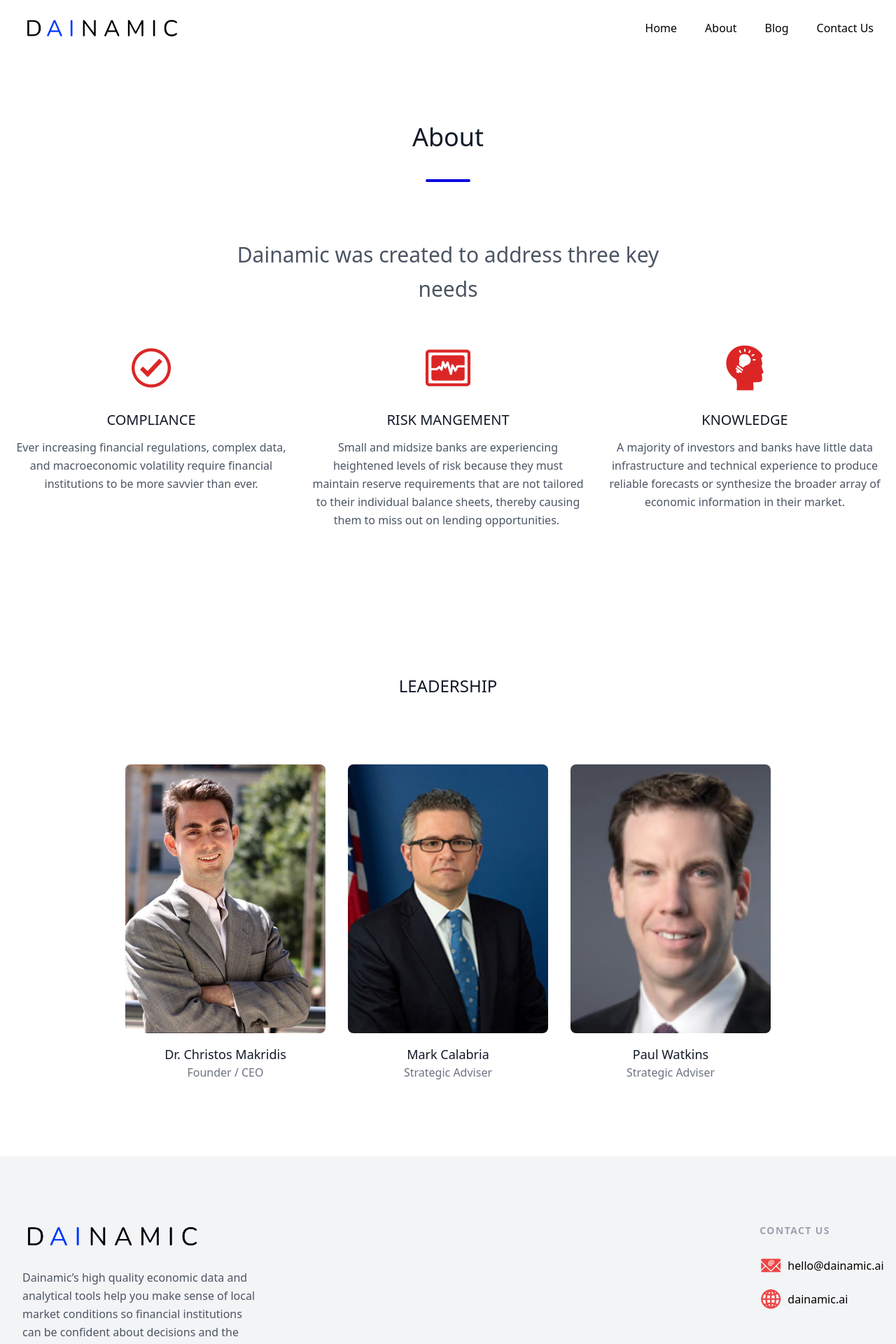
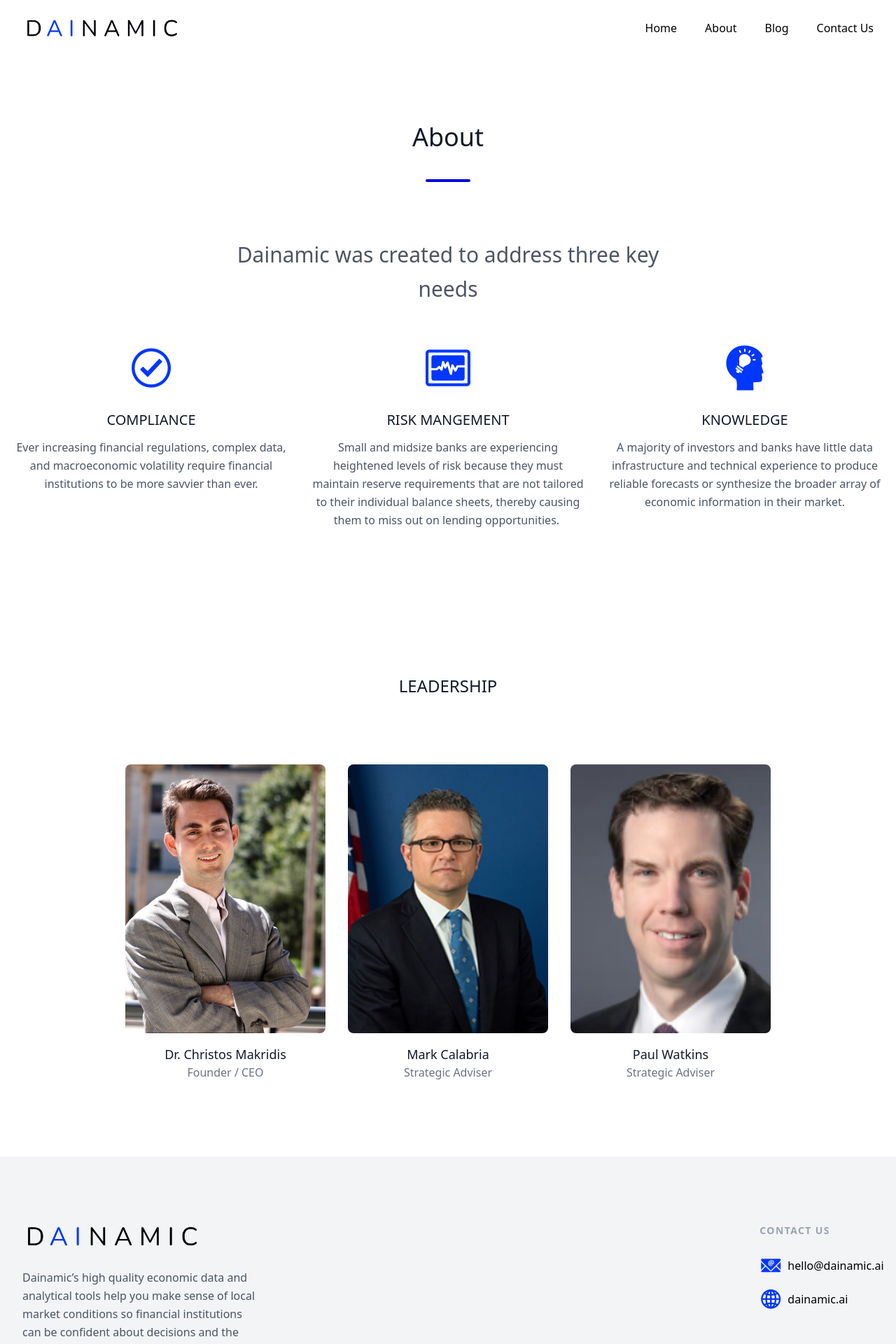
Before and after one commit to gdickison/dainamic-public-website, a Next.js app: page /about in a window 1280 px wide. Shown: the top 1920 px of the page at 70% size. Built offline with nearby package versions, Linux system fonts and the light colour scheme.

Commit message:
Make styling and text changes

```diff
--- a/components/FeatureCard.js
+++ b/components/FeatureCard.js
@@ -1,7 +1,7 @@
 export default function FeatureCard ({title, icon, text}) {
   return (
     <div className="p-4 md:w-1/3 flex flex-col text-center items-center">
-      <i className={`icofont-${icon} icofont-4x text-red-600 w-20 h-20 inline-flex items-center justify-center mb-5 flex-shrink-0`}></i>
+      <i className={`icofont-${icon} icofont-4x text-[#0037ff] w-20 h-20 inline-flex items-center justify-center mb-5 flex-shrink-0`}></i>
       <div className="flex-grow">
         <h2 className="text-gray-900 text-xl uppercase font-medium mb-3">{title}</h2>
         <p className="leading-relaxed text-base">{text}</p>
--- a/components/Footer.js
+++ b/components/Footer.js
@@ -1,3 +1,4 @@
+/* eslint-disable @next/next/no-img-element */
 export default function Footer () {
   return (
     <section className="py-10 bg-gray-100 sm:pt-16 lg:pt-24">
@@ -16,12 +17,12 @@ export default function Footer () {
 
                     <ul className="mt-6 space-y-4">
                         <li className="flex items-center gap-2">
-                            <i className="icofont-email icofont-2x text-red-500"></i>
+                            <i className="icofont-email icofont-2x text-[#0037ff]"></i>
                             <a href="mailTo:hello@dainamic.ai" title="" className="flex text-base text-black transition-all duration-200 hover:text-blue-600 focus:text-blue-600"> hello@dainamic.ai </a>
                         </li>
 
                         <li className="flex items-center gap-2">
-                            <i className="icofont-globe icofont-2x text-red-500"></i>
+                            <i className="icofont-globe icofont-2x text-[#0037ff]"></i>
                             <a href="https://dainamic.ai" target="_blank" rel="noreferrer" title="" className="flex text-base text-black transition-all duration-200 hover:text-blue-600 focus:text-blue-600"> dainamic.ai </a>
                         </li>
                     </ul>
--- a/components/Hero.js
+++ b/components/Hero.js
@@ -8,7 +8,7 @@ export default function Hero () {
         <div className="px-4 mx-auto max-w-7xl sm:px-6 lg:px-8">
           <div className="grid items-center justify-center grid-cols-1 gap-12">
             <div>
-              <div className="mt-4 text-5xl font-light text-black lg:mt-8 md:text-6xl xl:text-7xl uppercase">
+              <div className="mt-4 text-5xl font-light text-black lg:mt-8 md:text-6xl">
                 <p>Economic Intelligence</p>
                 <p>For Small and Mid-Size Banks</p>
               </div>
--- a/components/Steps.js
+++ b/components/Steps.js
@@ -10,7 +10,7 @@ export default function Steps () {
                 <li className="relative flex items-center">
                     <div className="-ml-0.5 absolute mt-0.5 top-14 left-8 w-px border-l-4 border-dotted border-gray-300 h-full" aria-hidden="true"></div>
                     <div className="relative flex items-center justify-center flex-shrink-0 w-16 h-16 bg-white rounded-full shadow">
-                        <i className="icofont-brainstorming icofont-4x text-red-600"></i>
+                        <i className="icofont-brainstorming icofont-4x text-[#0037ff]"></i>
                     </div>
                     <div className="ml-6">
                         <h3 className="text-lg font-semibold text-black">Economic Intelligence</h3>
@@ -21,7 +21,7 @@ export default function Steps () {
                     <div className="-ml-0.5 absolute mt-0.5 top-14 left-8 w-px border-l-4 border-dotted border-gray-300 h-full" aria-hidden="true"></div>
 
                     <div className="relative flex items-center justify-center flex-shrink-0 w-16 h-16 bg-white rounded-full shadow">
-                      <i className="icofont-chart-growth icofont-4x text-red-600"></i>
+                      <i className="icofont-chart-growth icofont-4x text-[#0037ff]"></i>
                     </div>
                     <div className="ml-6">
                         <h3 className="text-lg font-semibold text-black">Credible Predictions</h3>
@@ -30,7 +30,7 @@ export default function Steps () {
                 </li>
                 <li className="relative flex items-center">
                     <div className="relative flex items-center justify-center flex-shrink-0 w-16 h-16 bg-white rounded-full shadow">
-                      <i className="icofont-chart-bar-graph icofont-4x text-red-600"></i>
+                      <i className="icofont-chart-bar-graph icofont-4x text-[#0037ff]"></i>
                     </div>
                     <div className="ml-6">
                         <h3 className="text-lg font-semibold text-black">Data Visualizations</h3>
--- a/pages/index.js
+++ b/pages/index.js
@@ -16,10 +16,10 @@ export default function Home() {
       <main className="">
         <Hero/>
         <TextContent
-          text1={"Dainamic is a small team that provides high quality economic data and customized analytics to help smaller financial institutions deal with an increasingly complex world. Our services will help you make better decisions and better manage a growing list of regulations."}
+          text1={"Dainamic uses economic data and customized analytics to SMBs deal with an increasingly complex world."}
         />
         <BlogFeaturedArticles
-          numArticles={1}
+          numArticles={3}
         />
         <Steps/>
         <TextContent
```
